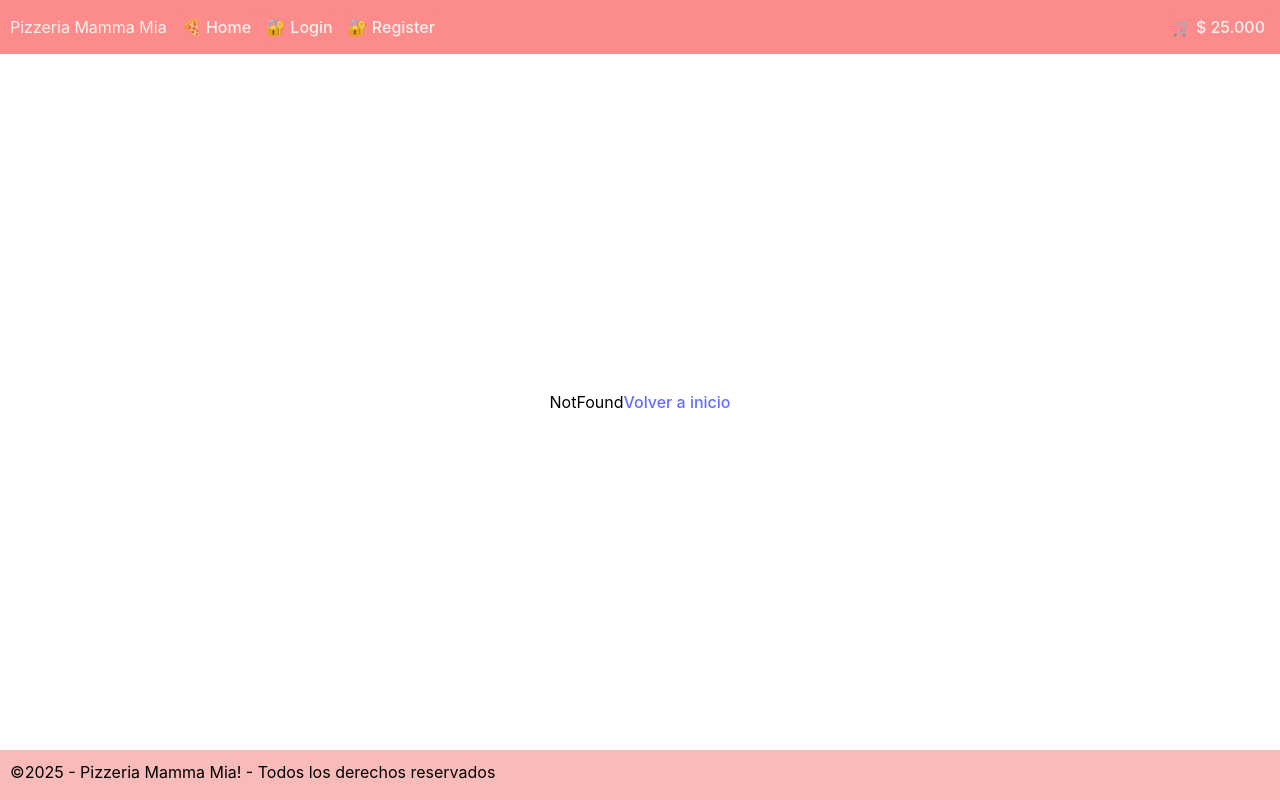
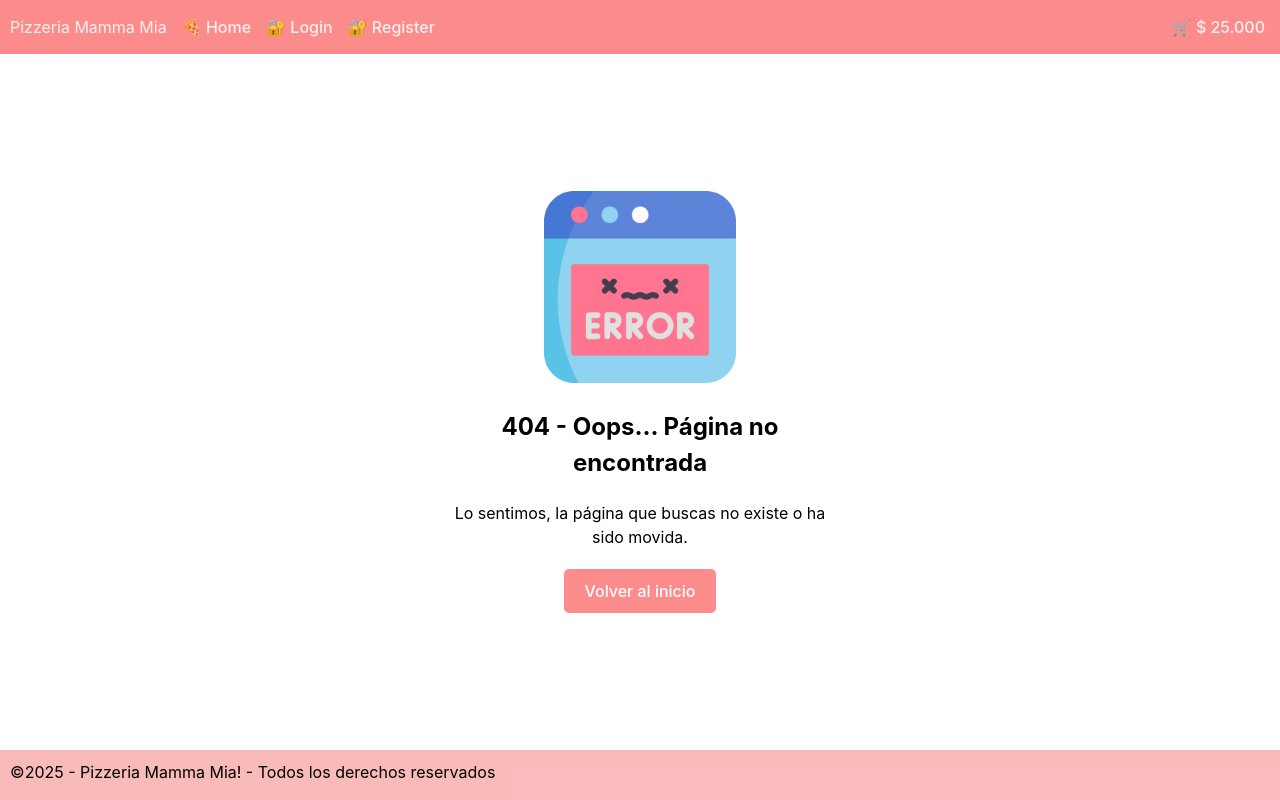
Before and after one commit to flaviamartinez/mamma-mia, a React (Vite) app in the folder frontend/: page /404 in a window 1280 px wide. Built offline with nearby package versions, Linux system fonts and the light colour scheme.

Commit message:
Not Found page

```diff
--- a/frontend/src/pages/NotFound.jsx
+++ b/frontend/src/pages/NotFound.jsx
@@ -1,12 +1,18 @@
 import React from 'react'
+import Button from '../components/Button'
+import styles from './NotFound.module.css'
 import { Link } from 'react-router-dom'
 
 const NotFound = () => {
   return (
-    <>
-      <div>NotFound</div>
-      <Link to='/'>Volver a inicio</Link>
-    </>
+    <div className={styles.container}>
+      <div className={styles.iconContainer}>
+        <img src='../src/assets/icons/error.png' alt='' className={styles.icon} />
+      </div>
+      <h2 className={styles.title}>404 - Oops... Página no encontrada</h2>
+      <p>Lo sentimos, la página que buscas no existe o ha sido movida.</p>
+      <Link to='/' className={styles.homeButton}>Volver al inicio</Link>
+    </div>
   )
 }
 
--- /dev/null
+++ b/frontend/src/pages/NotFound.module.css
@@ -0,0 +1,43 @@
+.container {
+	display: flex;
+	flex-direction: column;
+	align-items: center;
+	justify-content: center;
+	width: 30%;
+	gap: 20px;
+	text-align: center;
+}
+
+.iconContainer {
+	width: 50%;
+	height: auto;
+}
+
+.icon {
+	object-fit: cover;
+	width: 100%;
+	height: 100%;
+}
+
+.homeButton {
+	color: #000000;
+	display: inline-block;
+    padding: 10px 20px;
+    background-color: #fc8c8b;
+    color: white;
+    text-align: center;
+    border: none;
+    border-radius: 5px;
+    text-decoration: none;
+
+}
+
+.homeButton:hover {
+    font-weight: bold;
+	color: #ffffff;
+}
+
+.title {
+	margin-block-start: 0;
+	margin-block-end: 0;
+}
```
Also changed, not shown: frontend/src/assets/icons/error.png (added).
